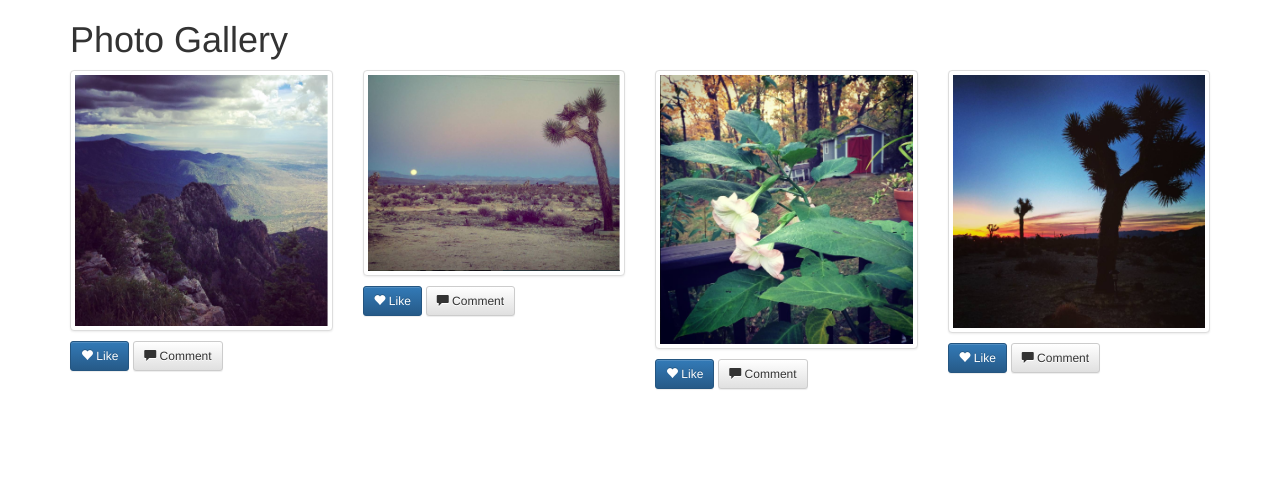
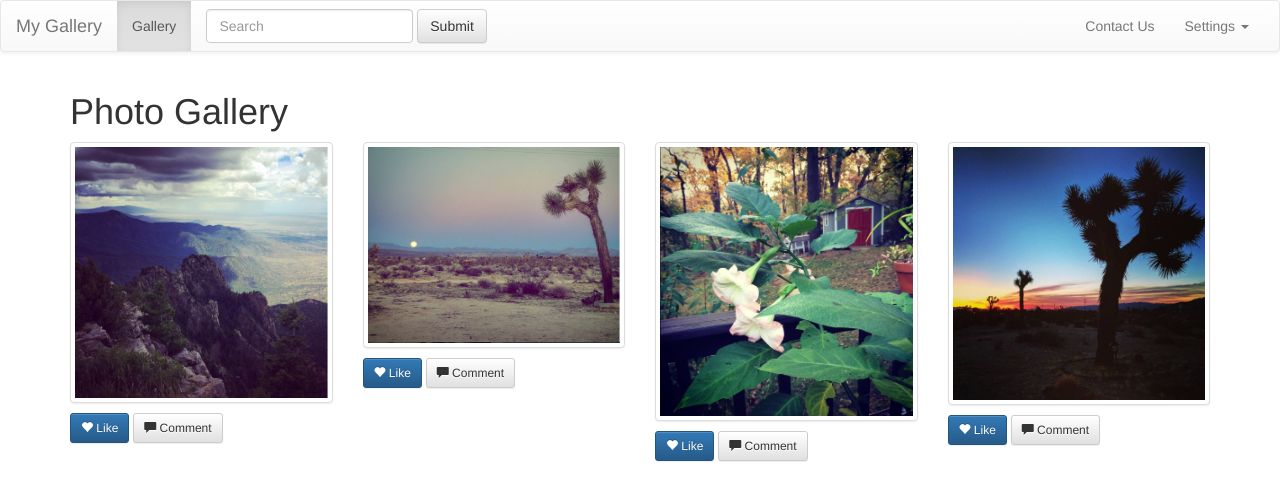
Before and after one commit to codeforprinceton/bootstrap, a plain HTML site: page index.html in a window 1280 px wide. Drawn offline with nearby package versions, Linux system fonts and the light colour scheme.

Commit message:
adds nav

```diff
--- a/index.html
+++ b/index.html
@@ -27,6 +27,46 @@
     <link rel="stylesheet" href="override.css">
   </head>
   <body>
+
+    <nav class="navbar navbar-default">
+      <div class="container-fluid">
+        <!-- Brand and toggle get grouped for better mobile display -->
+        <div class="navbar-header">
+          <button type="button" class="navbar-toggle collapsed" data-toggle="collapse" data-target="#bs-example-navbar-collapse-1" aria-expanded="false">
+            <span class="sr-only">Toggle navigation</span>
+            <span class="icon-bar"></span>
+            <span class="icon-bar"></span>
+            <span class="icon-bar"></span>
+          </button>
+          <a class="navbar-brand" href="#">My Gallery</a>
+        </div>
+
+        <!-- Collect the nav links, forms, and other content for toggling -->
+        <div class="collapse navbar-collapse" id="bs-example-navbar-collapse-1">
+          <ul class="nav navbar-nav">
+            <li class="active"><a href="#">Gallery <span class="sr-only">(current)</span></a></li>
+          </ul>
+          <form class="navbar-form navbar-left">
+            <div class="form-group">
+              <input type="text" class="form-control" placeholder="Search">
+            </div>
+            <button type="submit" class="btn btn-default">Submit</button>
+          </form>
+          <ul class="nav navbar-nav navbar-right">
+            <li><a href="#">Contact Us</a></li>
+            <li class="dropdown">
+              <a href="#" class="dropdown-toggle" data-toggle="dropdown" role="button" aria-haspopup="true" aria-expanded="false">Settings <span class="caret"></span></a>
+              <ul class="dropdown-menu">
+                <li><a href="#">Settings</a></li>
+                <li><a href="#">Upload Image</a></li>
+                <li role="separator" class="divider"></li>
+                <li><a href="#">Logout</a></li>
+              </ul>
+            </li>
+          </ul>
+        </div><!-- /.navbar-collapse -->
+      </div><!-- /.container-fluid -->
+    </nav>
 
   <!-- Here we can see the difference between a fluid and fixed-width container by adjusting our browser size. -->
   <div class="container gallery">
```
